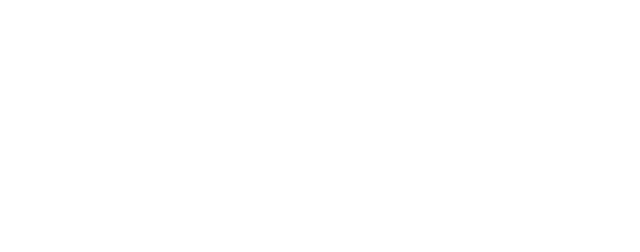
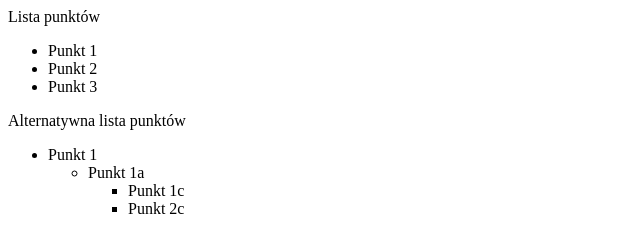
Before and after one commit to MazieKor/KRA_JEE_S_09_JEE_Prework_HTML_nF, a plain HTML site: page 03_Formatowanie_tekstu_w_HTML/03_Listy_ul/index.html in a window 1280 px wide. Shown: the whole page, without its empty margins (0-640 px from the left). Drawn offline with Linux system fonts and the light colour scheme.

Commit message:
Dodanie list punktów

```diff
--- a/03_Formatowanie_tekstu_w_HTML/03_Listy_ul/index.html
+++ b/03_Formatowanie_tekstu_w_HTML/03_Listy_ul/index.html
@@ -7,6 +7,26 @@
         <meta name="viewport" content="width=device-width, initial-scale=1, shrink-to-fit=no">
     </head>
     <body>
+      Lista punktów
+        <ul>
+          <li>Punkt 1</li>
+          <li>Punkt 2</li>
+          <li>Punkt 3</li>
+        </ul>
+      <div>Alternatywna lista punktów</div>
+        <ul>
+          <li>Punkt 1
+            <ul>
+              <li>Punkt 1a
+                <ul>
+                  <li>Punkt 1c</li>
+                  <li>Punkt 2c</li>
+                </ul>
+              </li>
+            </ul>
+          </li>
+        </ul>
+
       <!-- tutaj wstawmy elementy -->
 
     </body>
```
